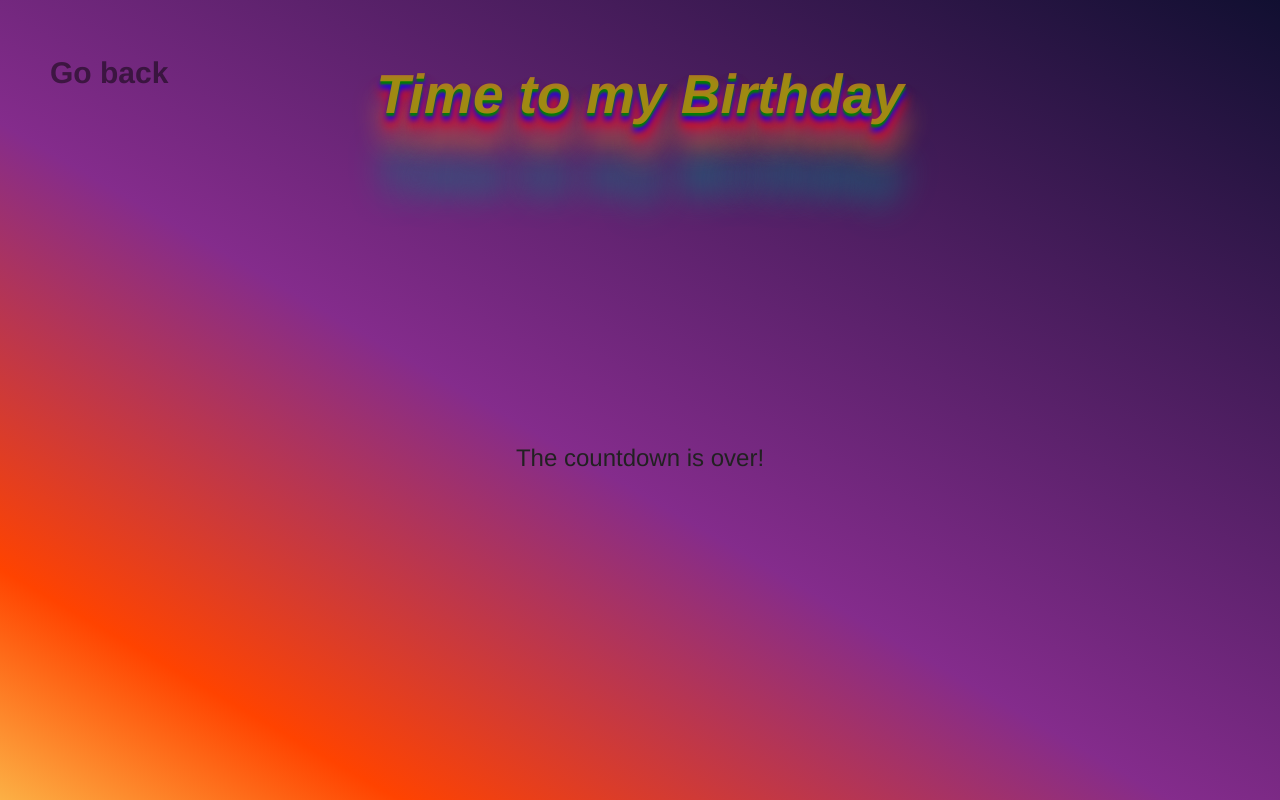
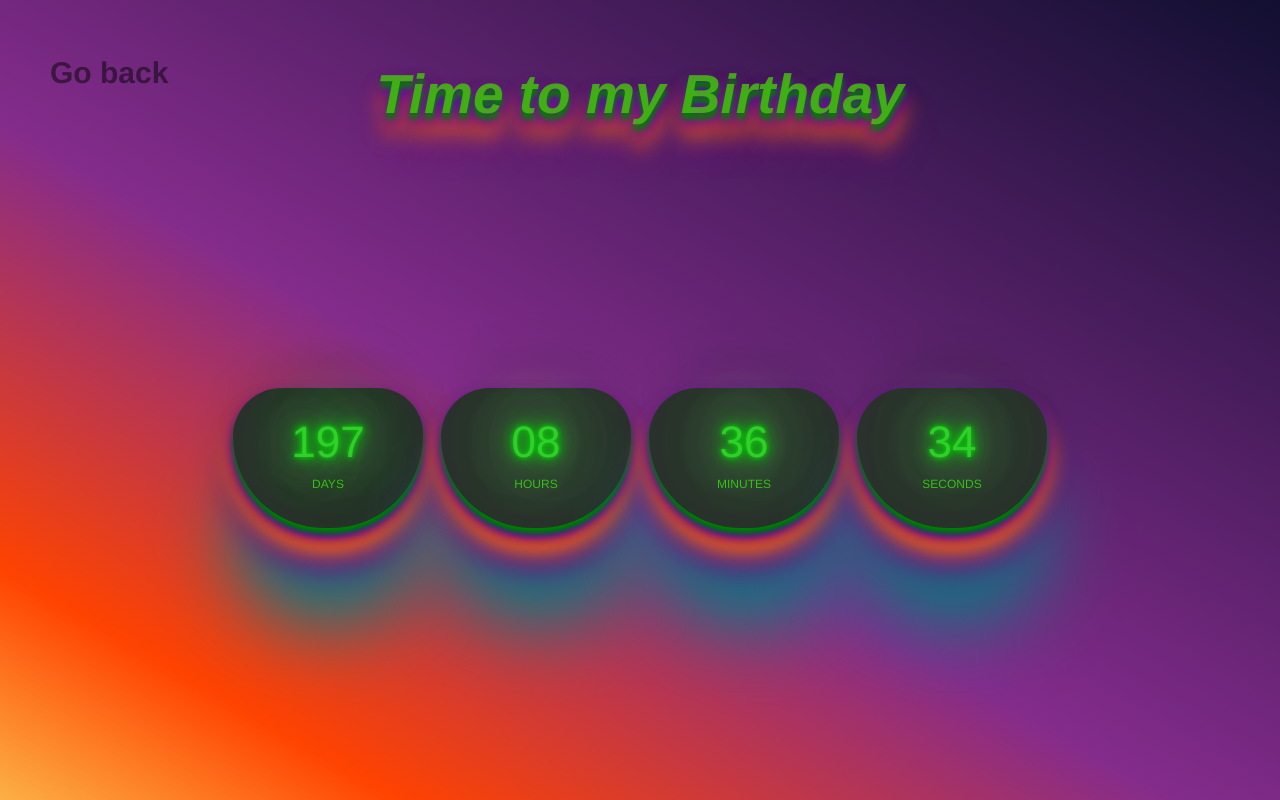
Before and after one commit to DimaLitvinenko/goit-Js-hw-11, a website built with Parcel: page src/03-timer.html in a window 1280 px wide. Built offline with nearby package versions, Linux system fonts and the light colour scheme.

Commit message:
styles changes

```diff
--- a/src/03-timer.html
+++ b/src/03-timer.html
@@ -20,23 +20,23 @@
 
     <div class="timer" id="timer-1">
       <div class="field">
-        <span class="value" data-value="days">0</span>
-        <span class="label neonText">Days</span>
+        <span class="value neonText" data-value="days">0</span>
+        <span class="label">Days</span>
       </div>
 
       <div class="field">
-        <span class="value" data-value="hours">0</span>
-        <span class="label neonText">Hours</span>
+        <span class="value neonText" data-value="hours">0</span>
+        <span class="label">Hours</span>
       </div>
 
       <div class="field">
-        <span class="value" data-value="mins">0</span>
-        <span class="label neonText">Minutes</span>
+        <span class="value neonText" data-value="mins">0</span>
+        <span class="label">Minutes</span>
       </div>
 
       <div class="field">
-        <span class="value" data-value="secs">0</span>
-        <span class="label neonText">Seconds</span>
+        <span class="value neonText" data-value="secs">0</span>
+        <span class="label">Seconds</span>
       </div>
     </div>
 
--- a/src/js/03-timer.js
+++ b/src/js/03-timer.js
@@ -32,7 +32,6 @@ import '../sass/_timer.scss';
 //   };
 // }, 1000);
 
-
 // ======== СПОСОБ №2 =========
 class CountdownTimer {
     constructor({ selector, targetDate }) {
@@ -43,18 +42,17 @@ class CountdownTimer {
 
         this.refs = {
             days: document.querySelector(
-        `${this.selector} span[data-value="days"]`
+                `${this.selector} span[data-value="days"]`,
             ),
             hours: document.querySelector(
-        `${this.selector} span[data-value="hours"]`
+                `${this.selector} span[data-value="hours"]`,
             ),
             mins: document.querySelector(
-        `${this.selector} span[data-value="mins"]`
+                `${this.selector} span[data-value="mins"]`,
             ),
             secs: document.querySelector(
-        `${this.selector} span[data-value="secs"]`
+                `${this.selector} span[data-value="secs"]`,
             ),
-
         };
     }
 
@@ -62,33 +60,31 @@ class CountdownTimer {
         let dateNow = Date.now();
         let deltaTime = this.targetDate - dateNow;
 
-    this.timerReview(deltaTime);   // ???
+        this.timerReview(deltaTime); // ???
 
         this.getTimeComponents(deltaTime);
     }
 
     // Проверка на время
-  timerReview(time) {   // ???
+    timerReview(time) {
+        // ???
         if (time < 0) {
-      document.querySelector(`${this.selector}`).innerHTML = "The countdown is over!";
+            document.querySelector(`${this.selector}`).innerHTML =
+                'The countdown is over!';
 
             clearInterval(intervalId);
-    };
+        }
     }
 
     getTimeComponents(time) {
-    let days = this.pad(
-      Math.floor(time / (1000 * 60 * 60 * 24))
-    );
+        let days = this.pad(Math.floor(time / (1000 * 60 * 60 * 24)));
         let hours = this.pad(
-      Math.floor((time % (1000 * 60 * 60 * 24)) / (1000 * 60 * 60))
+            Math.floor((time % (1000 * 60 * 60 * 24)) / (1000 * 60 * 60)),
         );
         let mins = this.pad(
-      Math.floor((time % (1000 * 60 * 60)) / (1000 * 60))
+            Math.floor((time % (1000 * 60 * 60)) / (1000 * 60)),
         );
-    let secs = this.pad(
-      Math.floor((time % (1000 * 60)) / 1000)
-    );
+        let secs = this.pad(Math.floor((time % (1000 * 60)) / 1000));
 
         this.updateComponents(days, hours, mins, secs);
     }
@@ -109,10 +105,9 @@ class CountdownTimer {
             this.calcTheTime();
         }, 1000);
     }
+}
 
-};
-
-const timeToMyBithday = new CountdownTimer ({
+const timeToMyBithday = new CountdownTimer({
     selector: '#timer-1',
-  targetDate: new Date('Apr 23, 2022'),
+    targetDate: new Date('Apr 23, 2023'),
 });
--- a/src/js/notification.js
+++ b/src/js/notification.js
@@ -17,7 +17,7 @@ function showNotification() {
     notification.classList.add('is_active');
 
     timeoutId = setTimeout(() => {
-    console.log('Закрываем алерт автоматически');
+        // console.log('Закрываем алерт автоматически');
         hideNotification();
     }, NOTIFICATION_DELAY);
 }
--- a/src/sass/_timer.scss
+++ b/src/sass/_timer.scss
@@ -44,15 +44,14 @@
   font-weight: 700;
   line-height: 1.6;
   font-style: italic;
-  color: rgba(187, 140, 20, 0.851);
+  color: rgba(73, 187, 20, 0.851);
   margin: 0 auto;
 
-  text-shadow: 0 2.8px 2.2px green,
-  0 6.7px 6px blue,
-  0 12.5px 12px red,
-  0 22.3px 17.9px purple,
-  0 28.8px 28px orange,
-  0 80px 33px teal;
+  text-shadow: 0 5.8px 5.2px green,
+  0 8.7px 15.3px blue,
+  0 12.5px 17px red,
+  0 22.3px 23.9px orange,
+  0 31.8px 33.4px purple;
 }
 
 .field {
@@ -64,29 +63,33 @@
   min-height: 100px;
   padding: 20px 55px;
 
+  cursor: pointer;
   background-color: #303132;
   border-top-left-radius: 53px;
   border-top-right-radius: 50px;
   border-bottom-right-radius: 100px;
   border-bottom-left-radius: 100px;
 
-  box-shadow: 0 2.8px 2.2px green,
-  0 6.7px 5.3px blue,
-  0 12.5px 10px red,
-  0 22.3px 17.9px purple,
-  0 41.8px 33.4px orange,
-  0 100px 80px teal;
+  box-shadow: 0 5.8px 5.2px green,
+  0 8.7px 15.3px blue,
+  0 12.5px 17px red,
+  0 22.3px 23.9px orange,
+  0 41.8px 33.4px purple,
+  0 96px 80px teal;
 
   &:not(:last-child) {
     margin-right: 18px;
   }
+  // &:hover {
+
+  // }
 }
 
 .value {
   font-size: 44px;
   line-height: 1.2;
 
-  color: rgb(172, 162, 58);
+  color: rgb(52, 249, 8);
 }
 
 .label {
@@ -96,31 +99,31 @@
   font-size: 12px;
   line-height: 1.2;
 
-  color: rgba(128, 128, 0, 0.892);
+  color: rgba(52, 249, 8, 0.7);
 }
 
 
 // NEON TEXT - DECORATION
 .neonText {
-  animation: flicker 2000ms infinite alternate;
-  color: rgba(172, 162, 58, 1);
-  color: rgb(199, 187, 78);
+  animation: flicker 1000ms infinite alternate;
+  color: rgba(58, 212, 50, 0.64);
+  color: rgba(58, 212, 50, 0.82);
 }
 
 /* Flickering animation */
 @keyframes flicker {
   0%, 18%, 22%, 25%, 53%, 57%, 100% {
     text-shadow:
-    0 0 4px khaki,
-    0 0 11px khaki,
-    0 0 19px khaki,
-    0 0 40px rgb(199, 187, 78),
-    0 0 80px rgb(199, 187, 78),
-    0 0 90px rgb(199, 187, 78),
-    0 0 100px rgb(199, 187, 78),
-    0 0 150px rgb(199, 187, 78);
+    0 0 4px rgb(6, 210, 6),
+    0 0 11px rgb(6, 210, 6),
+    0 0 19px rgb(6, 210, 6),
+    0 0 40px rgb(84, 199, 78),
+    0 0 80px rgb(84, 199, 78),
+    0 0 90px rgb(84, 199, 78),
+    0 0 100px rgb(84, 199, 78),
+    0 0 150px rgb(84, 199, 78);
   }
-  20%, 24%, 55% {
+  20%, 23%, 55% {
       text-shadow: none;
   }
 }
```
Lines whose indentation alone changed are shown as unchanged.
